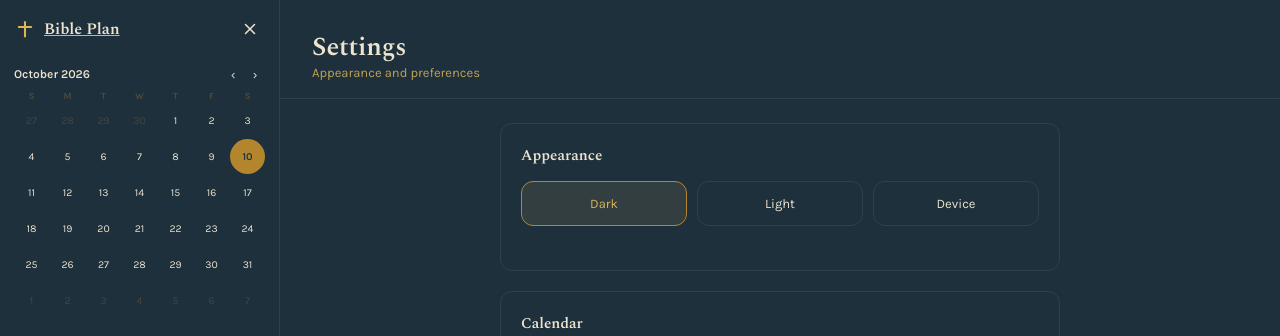
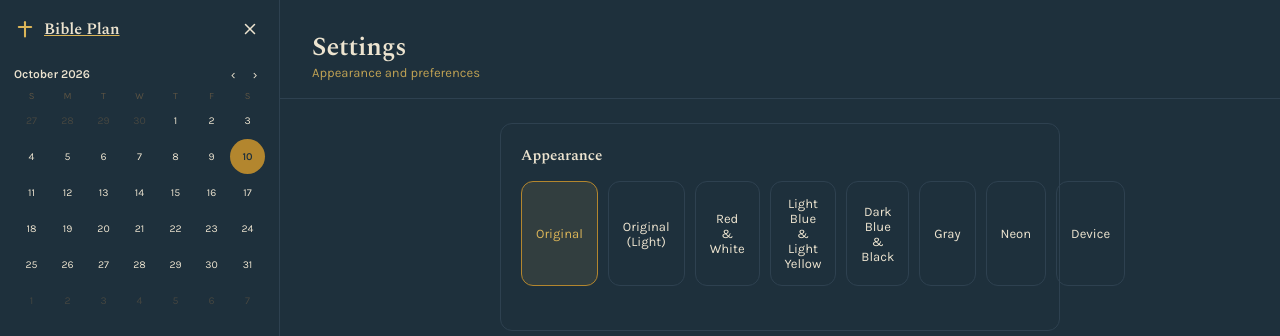
Before and after one commit to jasonhukom/Bible-Plan, a React (Vite) app: page /settings in a window 1280 px wide. Shown: the top 336 px of the page. Built offline with nearby package versions, Linux system fonts and the light colour scheme; no server answers; what @youversion/platform-core would draw is missing.

Commit message:
Add theme grid and color swatches to settings

```diff
--- a/src/pages/SettingsPage.jsx
+++ b/src/pages/SettingsPage.jsx
@@ -7,7 +7,7 @@ import { DEFAULT_TRANSLATION_ID, listTranslations, getPreferredTranslation, setP
 
 export default function SettingsPage() {
   const { user, signOut, isConfigured } = useAuth();
-  const { mode, setMode } = useTheme();
+  const { mode, setMode, themes } = useTheme();
   const navigate = useNavigate();
 
   const [translations, setTranslations] = useState([]);
@@ -70,19 +70,19 @@ export default function SettingsPage() {
       <div className="page-container-narrow" style={{ paddingBottom: 40 }}>
         <div className="card" style={{ marginBottom: 20 }}>
           <h2 style={{ fontSize: 15, marginBottom: 14 }}>Appearance</h2>
-          <div className="theme-options">
-            {[
-              ["dark", "Dark"],
-              ["light", "Light"],
-              ["device", "Device"]
-            ].map(([key, label]) => (
+          <div className="theme-options theme-options-grid">
+            {themes.map((theme) => (
               <button
-                key={key}
+                key={theme.id}
                 type="button"
-                className={`theme-option${mode === key ? " active" : ""}`}
-                onClick={() => setMode(key)}
+                className={`theme-option theme-option-swatch${mode === theme.id ? " active" : ""}`}
+                onClick={() => setMode(theme.id)}
+                aria-pressed={mode === theme.id}
               >
-                {label}
+                <span className="theme-swatch" aria-hidden="true">
+                  {theme.swatches.map((color) => <span key={color} style={{ background: color }} />)}
+                </span>
+                <span>{theme.label}</span>
               </button>
             ))}
           </div>
```
